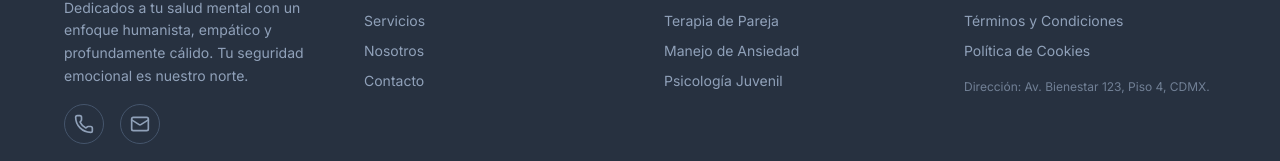
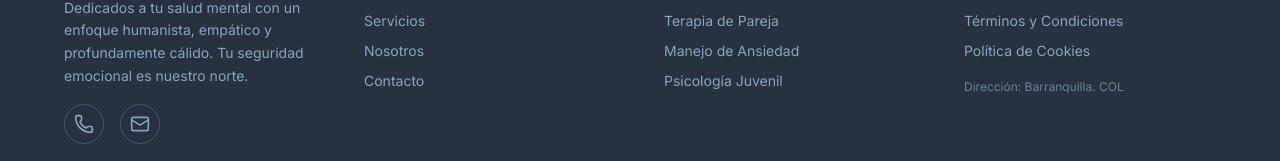
Before and after one commit to JU4NH3RR3R4/CORAL, a React (Vite) app: page / in a window 1280 px wide. Shown: the part 2493-2654 px from the top of the page. Built offline with nearby package versions, Linux system fonts and the light colour scheme; no server answers.

Commit message:
fix: actualizar dirección en footer

```diff
--- a/src/components/Footer.tsx
+++ b/src/components/Footer.tsx
@@ -70,7 +70,7 @@ export default function Footer({ setCurrentTab, isDark }: FooterProps) {
             <li><a href="#aviso-privacidad" className={`${textHover} transition-all hover:underline block cursor-pointer`}>Aviso de Privacidad</a></li>
             <li><a href="#terminos" className={`${textHover} transition-all hover:underline block cursor-pointer`}>Términos y Condiciones</a></li>
             <li><a href="#cookies" className={`${textHover} transition-all hover:underline block cursor-pointer`}>Política de Cookies</a></li>
-            <li className="pt-2 text-xs opacity-70">Dirección: Av. Bienestar 123, Piso 4, CDMX.</li>
+            <li className="pt-2 text-xs opacity-70">Dirección: Barranquilla. COL</li>
           </ul>
         </div>
       </div>
```
